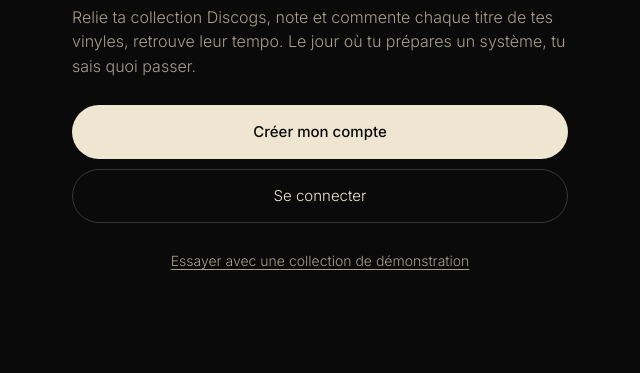
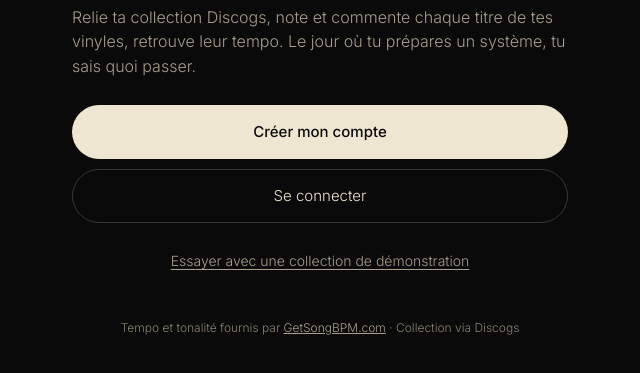
Before and after one commit to delapotatoz/discollection, a plain HTML site: page index.html in a window 1280 px wide. Shown: the part 503-876 px from the top of the page, without its empty margins (320-960 px from the left). Before the commit the page ends 850 px from the top, so only its background shows below. Drawn offline with nearby package versions, Linux system fonts and the light colour scheme.

Commit message:
Accueil : lien GetSongBPM visible
Co-Authored-By: Claude Opus 5.5 <noreply@anthropic.com>
Claude-Session: https://claude.ai/code/session_01G2AWuvrGp7pFH4f89ApgBz

```diff
--- a/index.html
+++ b/index.html
@@ -755,7 +755,8 @@ function vWelcome(){
  ${bootMsg ? `<p class="err">${esc(bootMsg)}</p>` : ''}
  ${sb ? `<div class="obb"><a class="btn" href="#inscription">Créer mon compte</a><a class="btn2" href="#connexion">Se connecter</a></div>`
       : `<p class="note" style="margin-top:22px">La création de compte n’est pas encore activée sur cette adresse.</p>`}
- <button class="linkb" id="demo">Essayer avec une collection de démonstration</button>`;
+ <button class="linkb" id="demo">Essayer avec une collection de démonstration</button>
+ <p class="credit" style="text-align:center;margin-top:36px">Tempo et tonalité fournis par <a href="https://getsongbpm.com">GetSongBPM.com</a> · Collection via Discogs</p>`;
  bootMsg = '';
  $('#demo').onclick = () => { enterDemo(); setMode(); location.hash = 'bacs'; };
 }
```
